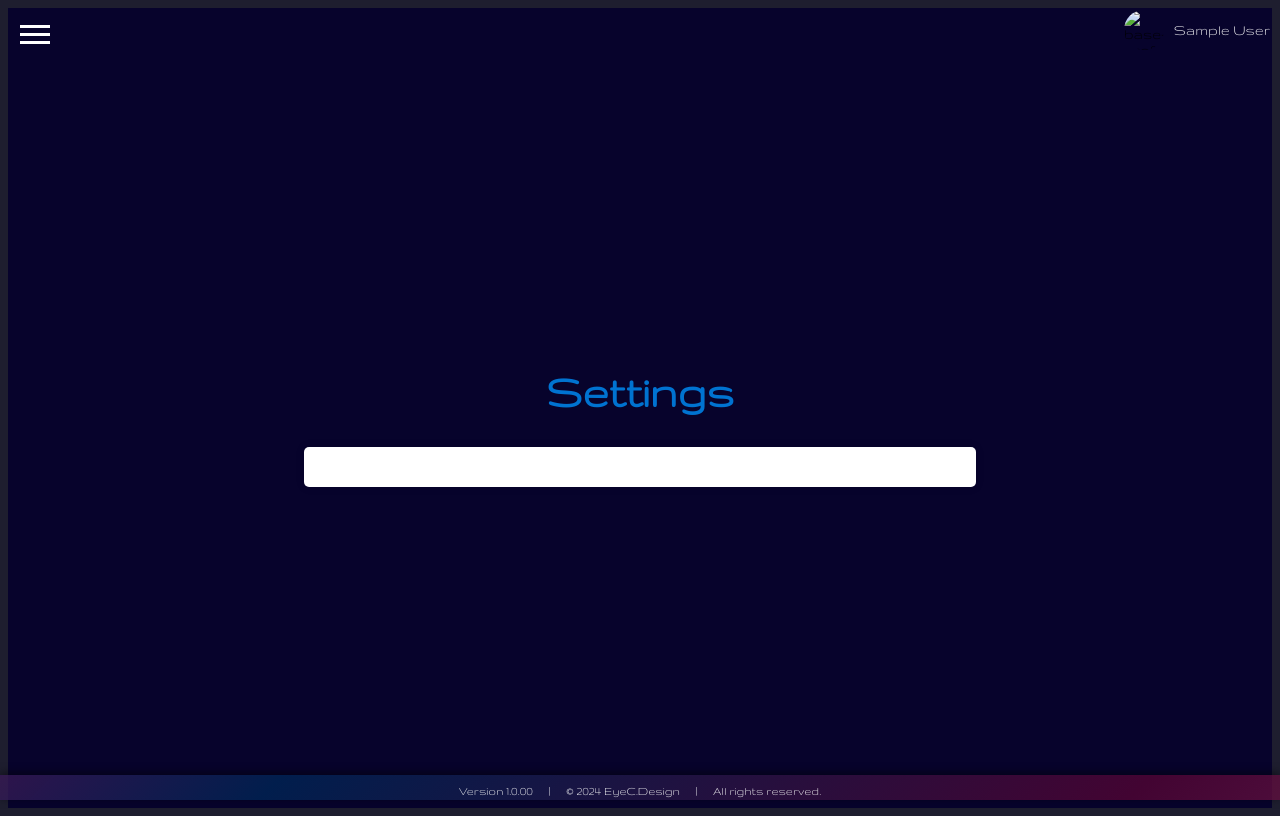
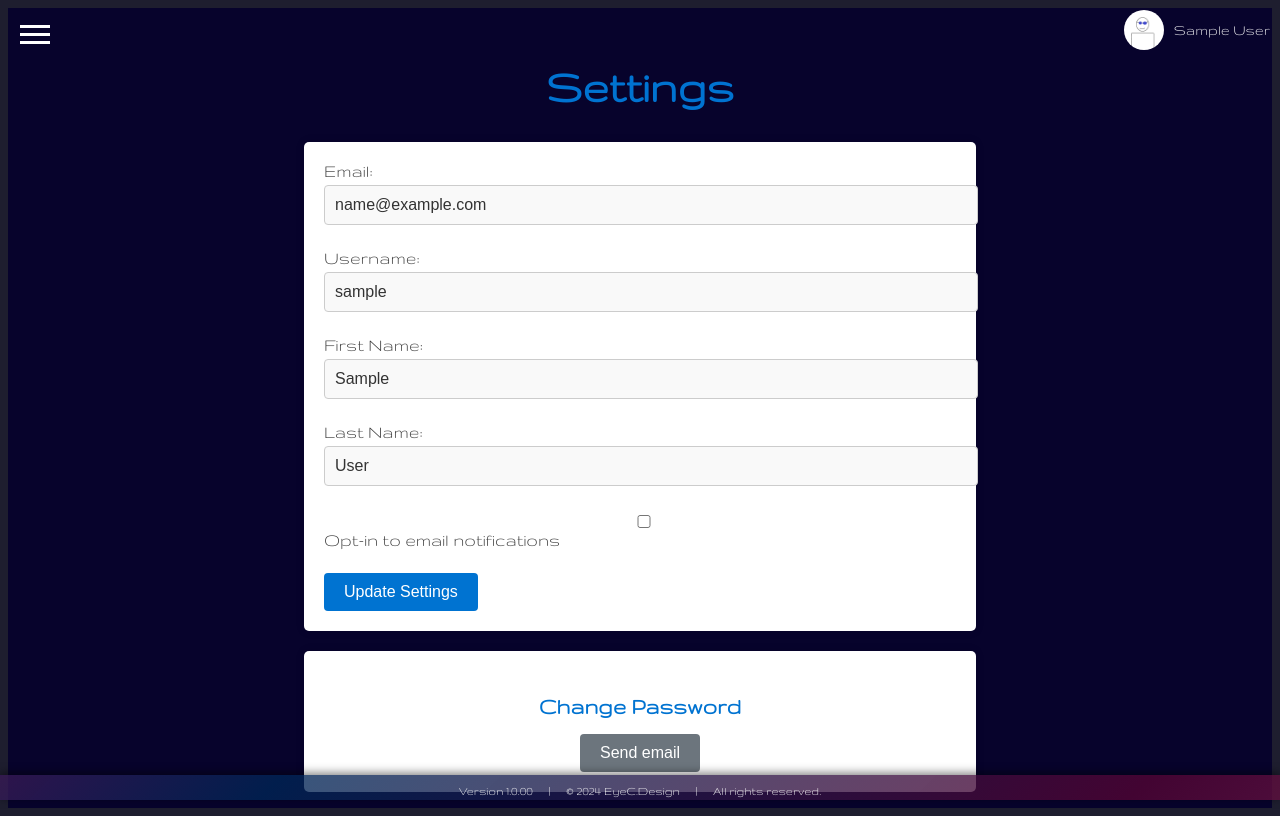
Before and after one commit to DomMinnich/Remote-Eye-Tracking-UX-Testing-Software, a Flask app: page /settings in a window 1280 px wide. Run offline with Flask 3, Linux system fonts and the light colour scheme; the visitor is signed in with stand-in values (Sample User, id 1); some libraries are stand-ins or nearby versions.

Commit message:
Settings and profile commit. Please review and make sure you can upload a PFP. I do not have checks for size implemented yet, so it auto crops anything too large. We can add a stretch goal of giving users the option to custom crop if desired.

```diff
--- a/app/models.py
+++ b/app/models.py
@@ -38,10 +38,10 @@ class User(db.Model, UserMixin):  # Inherit from UserMixin to add necessary prop
     projects = db.Column(db.JSON, nullable=True)  # Store JSON of project IDs
     shared_projects = db.Column(db.JSON, nullable=True)  # Store JSON of project IDs
     config = db.Column(db.JSON, nullable=True)  # Store JSON of user settings
+    email_opt_in = db.Column(db.Boolean, default=False, nullable=False)
 
     def set_password(self, password):
         self.password_hash = generate_password_hash(password)
-
     def check_password(self, password):
         return check_password_hash(self.password_hash, password)
 
--- a/app/routes.py
+++ b/app/routes.py
@@ -29,6 +29,7 @@
 # Imports
 from flask import (
     Blueprint,
+    current_app,
     render_template,
     redirect,
     session,
@@ -460,7 +461,7 @@ def project(project_id):
 
 # /upload
 # Define the upload folder
-UPLOAD_FOLDER = os.path.join("static", "data", "Projects")
+UPLOAD_FOLDER = os.path.join("static_data", "data", "Projects")
 
 # Ensure the upload folder exists
 os.makedirs(UPLOAD_FOLDER, exist_ok=True)
@@ -496,3 +497,48 @@ def upload_video():
         jsonify({"message": "Video uploaded successfully", "video_path": video_path}),
         200,
     )
+
+@main.route("/upload_profile_picture", methods=["POST"])
+@login_required
+def upload_profile_picture():
+    if "profile_picture" not in request.files:
+        flash("No file part", "danger")
+        return redirect(url_for("main.profile"))
+
+    file = request.files["profile_picture"]
+    if file.filename == "":
+        flash("No selected file", "danger")
+        return redirect(url_for("main.profile"))
+
+    if file and file.filename.endswith(".jpg"):
+        filename = secure_filename(f"{current_user.id}.jpg")
+        upload_folder = os.path.join(current_app.root_path, "static", "uploads", "userProfiles")
+        os.makedirs(upload_folder, exist_ok=True)  # Ensure the directory exists
+        file.save(os.path.join(upload_folder, filename))
+        current_user.picture = filename
+        db.session.commit()
+        flash("Profile picture updated successfully!", "success")
+    else:
+        flash("Invalid file format. Only JPG is allowed.", "danger")
+
+    return redirect(url_for("main.profile"))
+
+# settings update route - Kyle Benich
+@main.route("/update_settings", methods=["POST"])
+@login_required
+def update_settings():
+    current_user.email = request.form.get("email")
+    current_user.username = request.form.get("username")
+    current_user.first_name = request.form.get("first_name")
+    current_user.last_name = request.form.get("last_name")
+    current_user.email_opt_in = 'email_opt_in' in request.form
+    db.session.commit()
+    flash("Settings updated successfully!", "success")
+    return redirect(url_for("main.settings"))
+
+@main.route("/change_password", methods=["POST"])
+@login_required
+def change_password():
+    # Logic to handle password change
+    flash("Password change functionality is not implemented yet.", "info")
+    return redirect(url_for("main.settings"))
--- a/app/static/style.css
+++ b/app/static/style.css
@@ -931,10 +965,70 @@ For ex for login title I did login-title instead of title
   text-align: left;
 }
 
-.settings-details p {
+.settings-details .form-group {
+  margin-bottom: 1.5rem;
+}
+
+.settings-details label {
   font-size: 1.2rem;
-  color: #555;
-  margin: 10px 0;
+  color: #333;
+}
+
+.settings-details input {
+  width: 100%;
+  padding: 10px;
+  font-size: 1rem;
+  color: #333;
+  background-color: #f9f9f9;
+  border: 1px solid #ccc;
+  border-radius: 4px;
+  margin-top: 5px;
+}
+
+.settings-details button {
+  padding: 10px 20px;
+  font-size: 1rem;
+  background-color: #0073d1;
+  color: #fff;
+  border: none;
+  border-radius: 4px;
+  cursor: pointer;
+  transition: background-color 0.3s;
+}
+
+.settings-details button:hover {
+  background-color: #005bb5;
+}
+
+.password-change {
+  margin-top: 20px;
+  background-color: #fff;
+  padding: 20px;
+  border-radius: 5px;
+  box-shadow: 0 0 10px rgba(0, 0, 0, 0.1);
+  width: 50%;
+  text-align: center;
+}
+
+.password-change h3 {
+  font-size: 1.5rem;
+  color: #0073d1;
+  margin-bottom: 1rem;
+}
+
+.password-change .btn-secondary {
+  padding: 10px 20px;
+  font-size: 1rem;
+  background-color: #6c757d;
+  color: #fff;
+  border: none;
+  border-radius: 4px;
+  cursor: pointer;
+  transition: background-color 0.3s;
+}
+
+.password-change .btn-secondary:hover {
+  background-color: #5a6268;
 }
 
 /* Create Project Page Styles */
--- a/app/templates/base.html
+++ b/app/templates/base.html
@@ -66,8 +66,8 @@
       {% if current_user.role %}
       <div class="base-profile">
         <img
-          src="{{ current_user.picture or 'https://via.placeholder.com/40' }}"
-          alt="base-profile Picture"
+            src="{{ url_for('static', filename='uploads/userProfiles/' + (current_user.picture if current_user.picture else 'default.jpg')) }}"
+            alt="base-profile Picture"
         />
         <span class="base-profile-name"
           >{{ current_user.first_name }} {{ current_user.last_name }}</span
--- a/app/templates/settings.html
+++ b/app/templates/settings.html
@@ -5,7 +5,35 @@
 <div class="settings-page">
   <h2 class="settings-title">Settings</h2>
   <div class="settings-details">
-    <!-- Add your settings form or details here -->
+    <form method="POST" action="{{ url_for('main.update_settings') }}">
+      <div class="form-group">
+        <label for="email">Email:</label>
+        <input type="email" id="email" name="email" value="{{ user.email }}" class="form-control" required>
+      </div>
+      <div class="form-group">
+        <label for="username">Username:</label>
+        <input type="text" id="username" name="username" value="{{ user.username }}" class="form-control" required>
+      </div>
+      <div class="form-group">
+        <label for="first_name">First Name:</label>
+        <input type="text" id="first_name" name="first_name" value="{{ user.first_name }}" class="form-control" required>
+      </div>
+      <div class="form-group">
+        <label for="last_name">Last Name:</label>
+        <input type="text" id="last_name" name="last_name" value="{{ user.last_name }}" class="form-control" required>
+      </div>
+      <div class="form-group form-check">
+        <input type="checkbox" class="form-check-input" id="email_opt_in" name="email_opt_in" {% if user.email_opt_in %}checked{% endif %}>
+        <label class="form-check-label" for="email_opt_in">Opt-in to email notifications</label>
+      </div>
+      <button type="submit" class="btn btn-primary">Update Settings</button>
+    </form>
+  </div>
+  <div class="password-change">
+    <h3>Change Password</h3>
+    <form method="POST" action="{{ url_for('main.change_password') }}">
+      <button type="submit" class="btn btn-secondary">Send email</button>
+    </form>
   </div>
 </div>
 {% endblock %}
```
Also changed, not shown: other parts of app/static/style.css (+34 -0 lines), app/templates/profile.html (+15 -2 lines), app/static/uploads/userProfiles/default.jpg (added), static_data/state.txt (renamed from uploads/state.txt), 2 other files.
